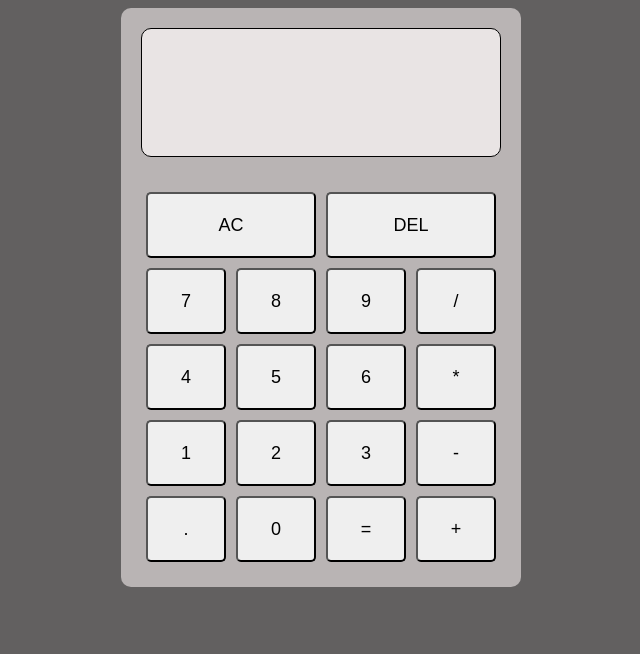
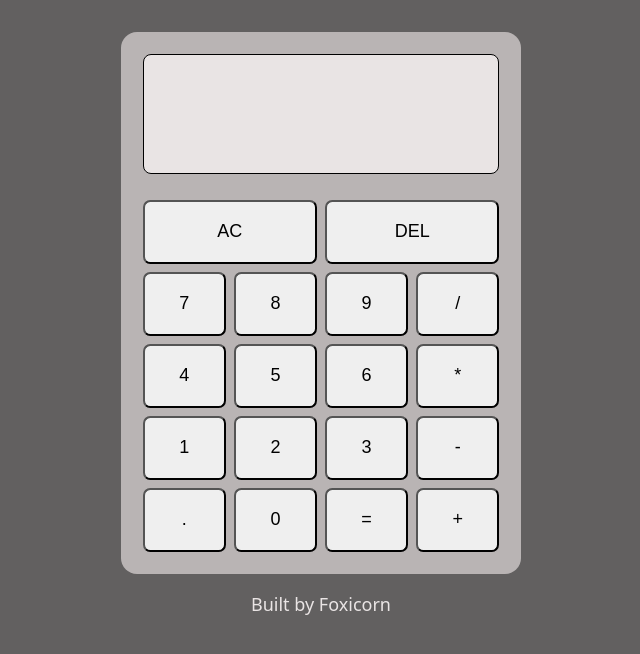
Before and after one commit to ferrixfox/calculator, a plain HTML site: page index.html in a window 1280 px wide. Shown: the whole page, without its empty margins (319-959 px from the left). Drawn offline with Linux system fonts and the light colour scheme.

Commit message:
changing pixels to em to see how it effects display

```diff
--- a/index.html
+++ b/index.html
@@ -42,8 +42,9 @@
                 <button class="equals" value="=">=</button>
                 <button class="operator" value="+">+</button>
             </div>
-
     </div>
+    </div>
+    <footer>Built by <a href="https://github.com/ferrixfox?tab=repositories">Foxicorn</a></footer>
 </body>
 <script src="./script.js"></script>
 </html>
--- a/styles/styles.css
+++ b/styles/styles.css
@@ -1,24 +1,23 @@
 body{
-    display: flex;
     background-color: rgb(98, 96, 96);
-    justify-content: center;
+    padding: 1.5em
 }
 
 .container{
     display: flex;
     background-color: rgb(185, 180, 180);
-    max-width: 400px;
-    aspect-ratio: 1/0.95;
+    max-width: 25em;
+    aspect-ratio: 1/0.9;
     flex-direction: column;
-    border-radius: 10px;
-    flex: 1 1 0;
+    border-radius: 1em;
+    margin: auto;
 }
 
 .inputs{
     display: flex;
     flex-direction: column;
     height: 100%;
-    margin: 20px;
+    margin: 1.1em;
 }
 
 .button_row{
@@ -28,20 +27,20 @@ body{
 
 .button_row > button{
     flex: 1 1 0;
-    margin: 5px;
-    border-radius: 5px;
+    margin: .22em;
+    border-radius: .4em;
     font-size: large;
 }
 
 .screen{
     background-color: rgb(233, 228, 228);
-    border-radius: 10px;
+    border-radius: .5em;
     border: 1.5px black solid;
     min-height: 23%;
-    margin: 20px 20px 10px;
+    margin: 1.4em 1.4em .25em;
     display: flex;
     flex-direction: column;
-    padding: 20px;
+    padding: 1.1em;
     align-items: flex-end;
 
 }
@@ -60,10 +59,6 @@ body{
     align-items: start;
 }
 
-.display{
-    margin-bottom: 10px;
-}
-
 .active{
     background-color: lightblue;
 }
@@ -71,3 +66,16 @@ body{
 .pressed{
     background-color: rgb(137, 206, 229);
 }
+
+footer{
+    font-family: system-ui, -apple-system, Roboto, sans-serif;
+    font-size: large;
+    text-align: center;
+    padding: 1em;
+    color: rgb(233, 228, 228);;
+}
+
+a{
+    text-decoration: none;
+    color: rgb(233, 228, 228);
+}
```
